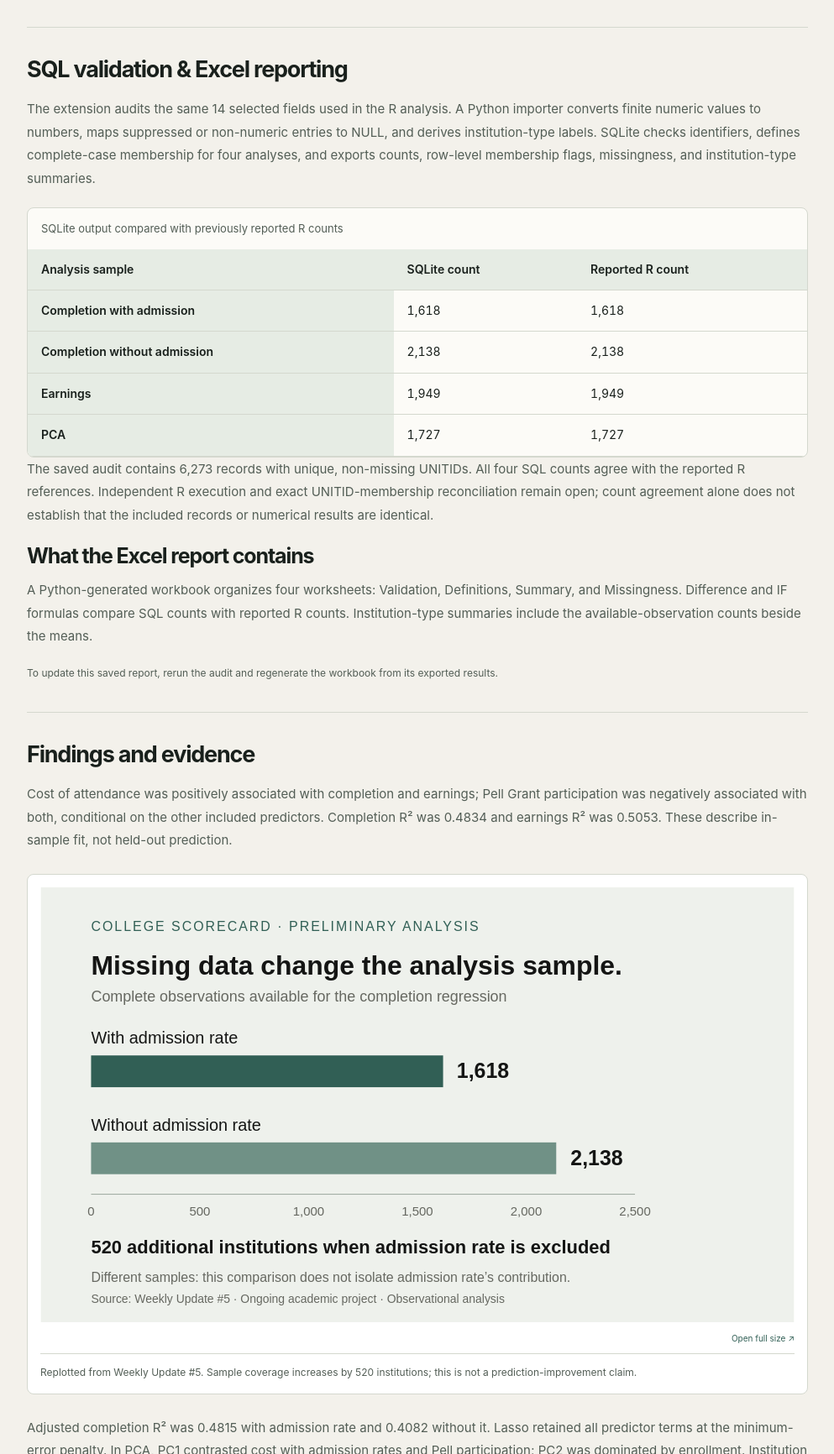
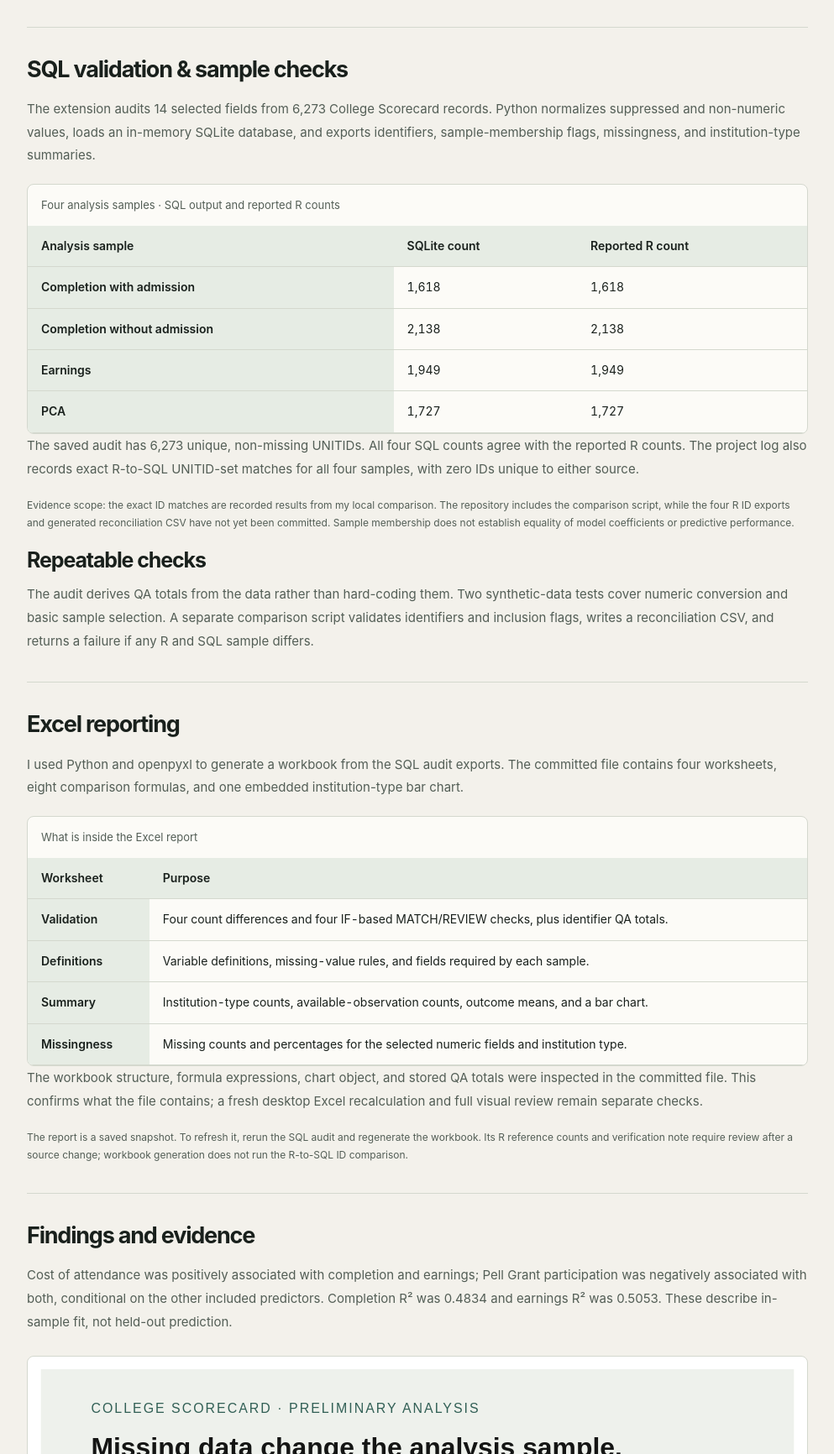
Before and after one commit to TaeYiHam/TaeYiHam.github.io, a website: page projects/higher-education-outcomes.html in a window 1280 px wide. Shown: the part 1068-2800 px from the top of the page at 84% size, without its empty margins (18-1011 px from the left). Drawn offline with Linux system fonts and the light colour scheme.

Commit message:
Refresh capstone evidence and add dedicated Excel reporting section

```diff
--- a/projects/higher-education-outcomes.html
+++ b/projects/higher-education-outcomes.html
@@ -11,7 +11,7 @@
 <meta property="og:title" content="Higher Education Outcomes Analysis — Tae Yi Ham">
 <meta property="og:description" content="An ongoing College Scorecard analysis combining R statistical models, a SQLite data-quality audit, and an Excel validation report.">
 <link rel="canonical" href="https://taeyiham.github.io/projects/higher-education-outcomes.html">
-<link rel="stylesheet" href="../styles.css?v=20261023-capstone">
+<link rel="stylesheet" href="../styles.css?v=20261023-evidence">
 </head>
 <body>
 <a class="skip-link" href="#main">Skip to content</a>
@@ -46,7 +46,8 @@
 <p class="summary">An ongoing College Scorecard analysis combining R statistical models, a SQLite data-quality audit, and an Excel validation report.</p>
 <div class="tags">R · SQL (SQLite) · Excel · Python</div>
 <div class="resource-strip">
-<a class="btn dark" href="#validation">See SQL & Excel workflow ↓</a>
+<a class="btn dark" href="#validation">See SQL validation ↓</a>
+<a class="btn" href="#report">Inspect Excel reporting ↓</a>
 <a class="btn" href="#findings">See model results ↓</a>
 </div>
 </header>
@@ -54,7 +55,8 @@
 <summary>On this page</summary>
 <nav aria-label="Page sections">
 <a href="#contribution">My contribution</a>
-<a href="#validation">SQL validation & Excel reporting</a>
+<a href="#validation">SQL validation & sample checks</a>
+<a href="#report">Excel reporting</a>
 <a href="#findings">Findings and evidence</a>
 <a href="#question">The question</a>
 <a href="#data">Data and sample</a>
@@ -89,11 +91,11 @@
 <p>Prepared institution-level College Scorecard data, assessed missingness, estimated completion and earnings regressions, compared samples with and without admission rate, applied 10-fold cross-validated Lasso, and performed standardized PCA. Extended the project with a Python-to-SQLite audit and an Excel report for sample-count checks, institution-type summaries, and missingness review.</p>
 </section>
 <section class="case-section" id="validation" aria-labelledby="validation-title">
-<h2 id="validation-title">SQL validation & Excel reporting</h2>
-<p>The extension audits the same 14 selected fields used in the R analysis. A Python importer converts finite numeric values to numbers, maps suppressed or non-numeric entries to NULL, and derives institution-type labels. SQLite checks identifiers, defines complete-case membership for four analyses, and exports counts, row-level membership flags, missingness, and institution-type summaries.</p>
+<h2 id="validation-title">SQL validation & sample checks</h2>
+<p>The extension audits 14 selected fields from 6,273 College Scorecard records. Python normalizes suppressed and non-numeric values, loads an in-memory SQLite database, and exports identifiers, sample-membership flags, missingness, and institution-type summaries.</p>
 <div class="table-scroll" tabindex="0" aria-label="SQL sample-count comparison">
 <table class="evidence-table">
-<caption>SQLite output compared with previously reported R counts</caption>
+<caption>Four analysis samples · SQL output and reported R counts</caption>
 <thead>
 <tr>
 <th scope="col">Analysis sample</th>
@@ -125,10 +127,45 @@
 </tbody>
 </table>
 </div>
-<p>The saved audit contains 6,273 records with unique, non-missing UNITIDs. All four SQL counts agree with the reported R references. Independent R execution and exact UNITID-membership reconciliation remain open; count agreement alone does not establish that the included records or numerical results are identical.</p>
-<h3>What the Excel report contains</h3>
-<p>A Python-generated workbook organizes four worksheets: Validation, Definitions, Summary, and Missingness. Difference and IF formulas compare SQL counts with reported R counts. Institution-type summaries include the available-observation counts beside the means.</p>
-<p class="case-note">To update this saved report, rerun the audit and regenerate the workbook from its exported results.</p>
+<p>The saved audit has 6,273 unique, non-missing UNITIDs. All four SQL counts agree with the reported R counts. The project log also records exact R-to-SQL UNITID-set matches for all four samples, with zero IDs unique to either source.</p>
+<p class="case-note">Evidence scope: the exact ID matches are recorded results from my local comparison. The repository includes the comparison script, while the four R ID exports and generated reconciliation CSV have not yet been committed. Sample membership does not establish equality of model coefficients or predictive performance.</p>
+<h3>Repeatable checks</h3>
+<p>The audit derives QA totals from the data rather than hard-coding them. Two synthetic-data tests cover numeric conversion and basic sample selection. A separate comparison script validates identifiers and inclusion flags, writes a reconciliation CSV, and returns a failure if any R and SQL sample differs.</p>
+</section>
+<section class="case-section" id="report" aria-labelledby="report-title">
+<h2 id="report-title">Excel reporting</h2>
+<p>I used Python and openpyxl to generate a workbook from the SQL audit exports. The committed file contains four worksheets, eight comparison formulas, and one embedded institution-type bar chart.</p>
+<div class="table-scroll" tabindex="0" aria-label="Excel report structure">
+<table class="evidence-table">
+<caption>What is inside the Excel report</caption>
+<thead>
+<tr>
+<th scope="col">Worksheet</th>
+<th scope="col">Purpose</th>
+</tr>
+</thead>
+<tbody>
+<tr>
+<th scope="row">Validation</th>
+<td>Four count differences and four IF-based MATCH/REVIEW checks, plus identifier QA totals.</td>
+</tr>
+<tr>
+<th scope="row">Definitions</th>
+<td>Variable definitions, missing-value rules, and fields required by each sample.</td>
+</tr>
+<tr>
+<th scope="row">Summary</th>
+<td>Institution-type counts, available-observation counts, outcome means, and a bar chart.</td>
+</tr>
+<tr>
+<th scope="row">Missingness</th>
+<td>Missing counts and percentages for the selected numeric fields and institution type.</td>
+</tr>
+</tbody>
+</table>
+</div>
+<p>The workbook structure, formula expressions, chart object, and stored QA totals were inspected in the committed file. This confirms what the file contains; a fresh desktop Excel recalculation and full visual review remain separate checks.</p>
+<p class="case-note">The report is a saved snapshot. To refresh it, rerun the SQL audit and regenerate the workbook. Its R reference counts and verification note require review after a source change; workbook generation does not run the R-to-SQL ID comparison.</p>
 </section>
 <section class="case-section" id="findings" aria-labelledby="findings-title">
 <h2 id="findings-title">Findings and evidence</h2>
@@ -197,8 +234,8 @@
 </section>
 <section class="case-section" id="scope" aria-labelledby="scope-title">
 <h2 id="scope-title">Interpretation and next steps</h2>
-<p>These are institution-level associations, not causal effects or estimates for individual students. Missing data limit generalization. The next validation step is to independently export R sample-membership flags and reconcile them with the SQL output, then review the workbook in desktop Excel. Random Forest comparison on a common sample and evaluation procedure remains planned.</p>
-<p class="case-note">Statistical results are documented in Weekly Updates #5 and #6. The SQL and Excel extension was reviewed on October 23, 2026. The project and source repository remain private; selected methods and aggregate results are summarized here.</p>
+<p>These are institution-level associations, not causal effects or estimates for individual students. Missing data limit generalization. R-to-SQL membership matches have been recorded; the remaining reproducibility step is to preserve the independent R ID exports and generated comparison result. A full desktop Excel review and a Random Forest comparison on a common sample and evaluation procedure remain planned.</p>
+<p class="case-note">Statistical results are documented in Weekly Updates #5 and #6. Validation documentation and the committed Excel report were reviewed on October 23, 2026. The source repository remains private; selected methods and aggregate results are summarized here.</p>
 </section>
 <details class="case-section workflow-details" id="workflow">
 <summary>
@@ -216,7 +253,7 @@
 </li>
 <li>
 <strong>Report in Excel</strong>
-<span>Compare SQL counts with reported R references using formulas, and organize definitions, summaries, and missingness.</span>
+<span>Use Python and openpyxl to generate a four-sheet report with comparison formulas, QA totals, summaries, and an institution-type chart.</span>
 </li>
 </ol>
 </details>
@@ -224,7 +261,7 @@
 <h2>Why this work matters</h2>
 <div class="application-note">
 <span class="kicker">Business &amp; data analytics</span>
-<p>Define inclusion rules, check identifiers and missing values, and make comparisons traceable before interpreting results. The SQL audit and Excel count checks demonstrate a reporting workflow relevant to business analytics; exact R-to-SQL record reconciliation is the next validation step.</p>
+<p>Define inclusion rules, check identifiers and missing values, and make comparisons traceable before interpreting results. The Python-to-SQLite audit and Excel report show how to turn source data into repeatable QA checks and readable summaries—tasks relevant to business, pricing, and operations analytics.</p>
 </div>
 </section>
 <section class="case-section" id="materials">
@@ -237,7 +274,8 @@
 <nav class="contents" aria-label="On this page">
 <div class="kicker">On this page</div>
 <a href="#contribution">My contribution</a>
-<a href="#validation">SQL validation & Excel reporting</a>
+<a href="#validation">SQL validation & sample checks</a>
+<a href="#report">Excel reporting</a>
 <a href="#findings">Findings and evidence</a>
 <a href="#question">The question</a>
 <a href="#data">Data and sample</a>
@@ -271,7 +309,7 @@
 </div>
 </footer>
 </div>
-<script src="../script.js?v=20261023-capstone" defer>
+<script src="../script.js?v=20261023-evidence" defer>
 </script>
 </body>
 </html>
--- a/scripts/build.mjs
+++ b/scripts/build.mjs
@@ -7,7 +7,7 @@ import {fileURLToPath} from 'node:url';
 const root = fileURLToPath(new URL('../', import.meta.url));
 process.chdir(root);
 buildHome(root);
-const version='20261023-capstone';
+const version='20261023-evidence';
 const escape=s=>s.replaceAll('&','&amp;').replaceAll('"','&quot;').replaceAll('<','&lt;');
 const nav=`<nav class="nav" aria-label="Main navigation"><a class="brand" href="../index.html">Tae Yi Ham<span class="brand-dot" aria-hidden="true">.</span></a><button class="menu-toggle" type="button" aria-expanded="false" aria-controls="nav-links">Menu <span aria-hidden="true">+</span></button><div class="links" id="nav-links"><a href="../index.html#work">All work</a><a href="../resume.pdf" target="_blank" rel="noopener noreferrer">Resume (PDF) ↗</a><a class="nav-contact" href="mailto:hamtaeyi0416@gmail.com">Contact</a></div></nav>`;
 const explorer = readFileSync(root + 'scripts/explorer-template.html', 'utf8');
```
Also changed, not shown: index.html (+1 -1 lines), projects/coca-cola-pepsi-sentiment.html (+2 -2 lines), projects/global-beauty-spending.html (+3 -3 lines), projects/spotify-music-graph.html (+2 -2 lines), projects/world-happiness.html (+2 -2 lines), scripts/case-content.mjs (+8 -3 lines), scripts/project-catalog.mjs (+4 -4 lines), assets/capstone-validation.svg.
